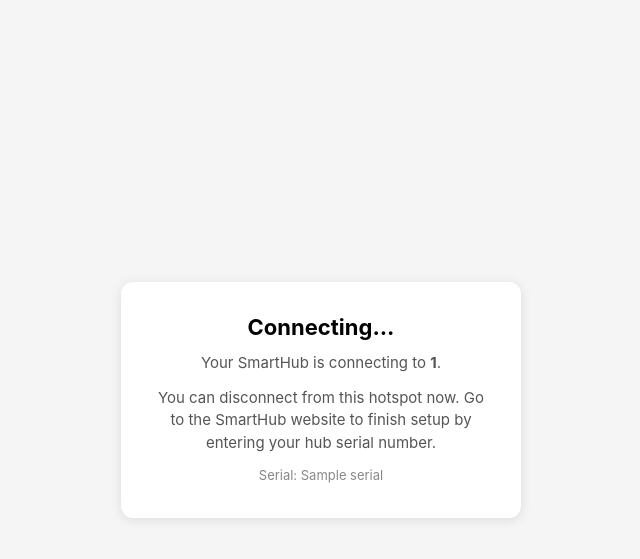
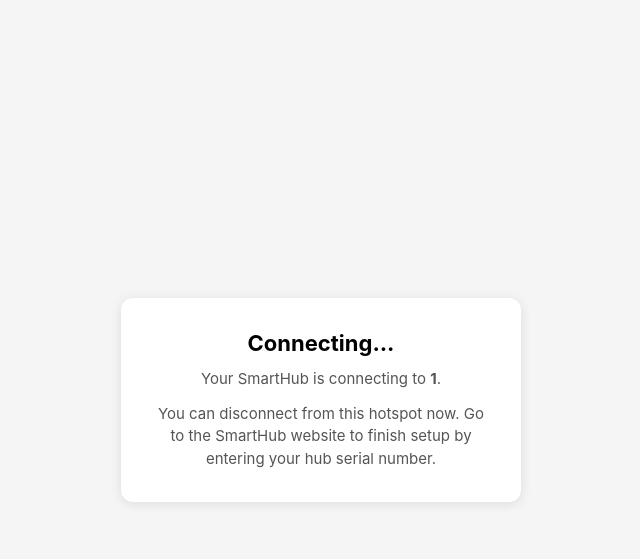
Before and after one commit to kifidon/ece_capstone, a Flask app: template hub-module/templates/setup_success.html in a window 1280 px wide. Shown: the top 559 px of the page, without its empty margins (319-959 px from the left). Run offline with Flask 3, Linux system fonts and the light colour scheme; the template is opened without the code that fills it: most values are stand-ins (such as "Sample title", 1, 10 or a date in 2020).

Commit message:
Dockerfile

```diff
--- a/hub-module/templates/setup_success.html
+++ b/hub-module/templates/setup_success.html
@@ -11,7 +11,6 @@
                 width: 100%; box-shadow: 0 2px 12px rgba(0,0,0,0.1); text-align: center; }
         h1 { font-size: 22px; margin-bottom: 12px; }
         p { color: #555; font-size: 15px; line-height: 1.5; }
-        .serial { color: #888; font-size: 13px; margin-top: 12px; }
     </style>
 </head>
 <body>
@@ -20,7 +19,6 @@
         <p>Your SmartHub is connecting to <strong>{{ ssid }}</strong>.</p>
         <p style="margin-top:12px">You can disconnect from this hotspot now.
         Go to the SmartHub website to finish setup by entering your hub serial number.</p>
-        <p class="serial">Serial: {{ serial }}</p>
     </div>
 </body>
 </html>
```
Also changed, not shown: 1 other file.
